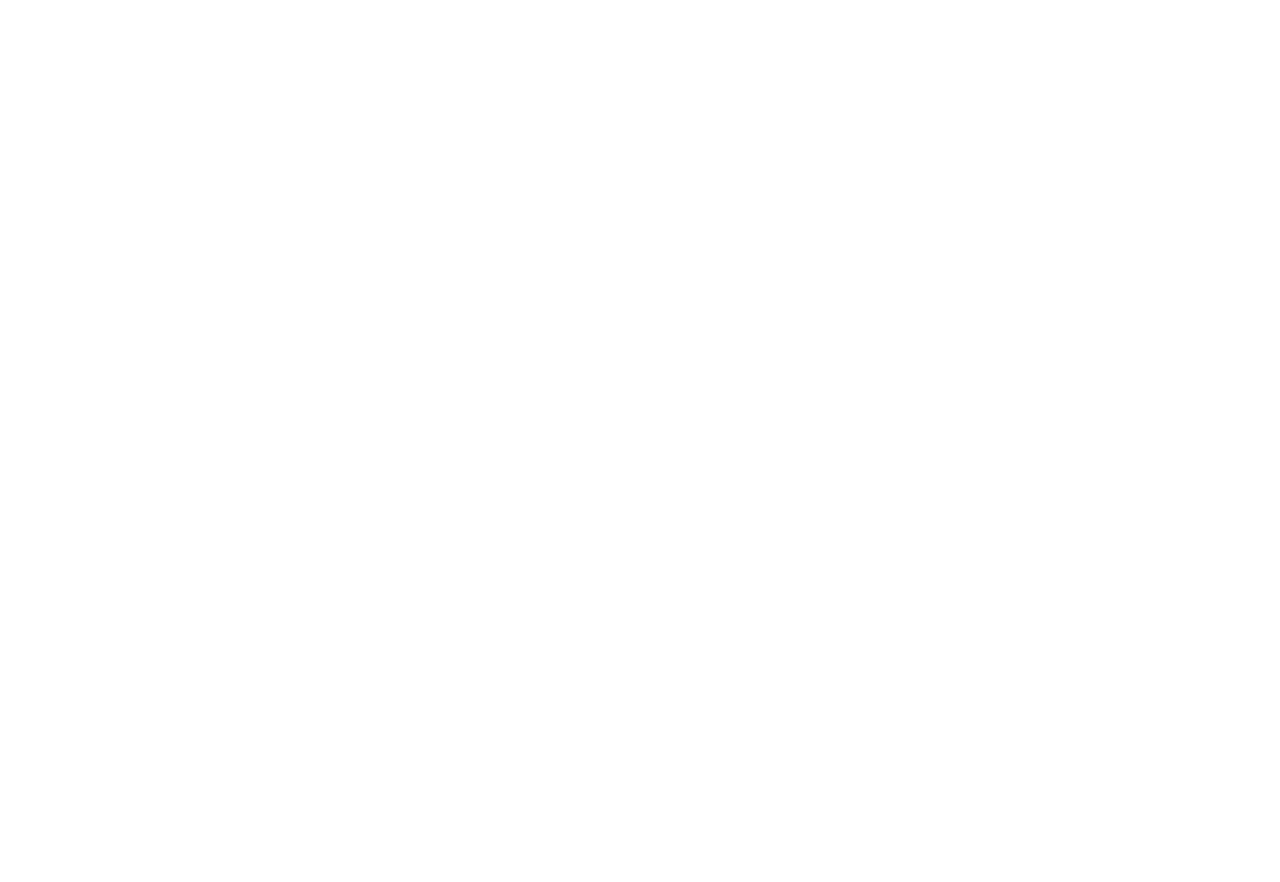
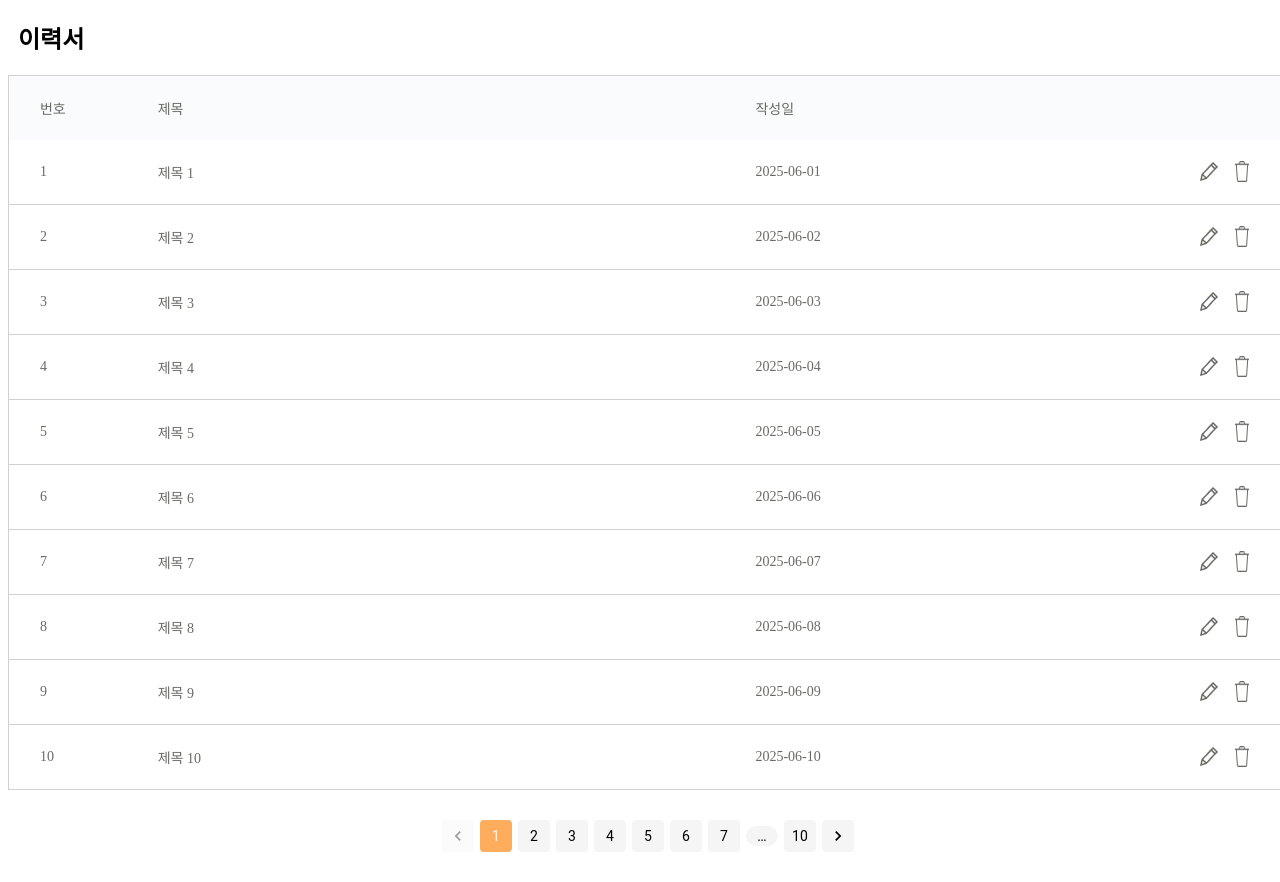
Before and after one commit to mingging27/125, a React (Create React App) app in the folder app-125/: page / in a window 1280 px wide. Before the commit the page ends 800 px from the top, so only its background shows below. Built offline with nearby package versions, Linux system fonts and the light colour scheme; the HTML template or start-up script is replaced by a standard one.

Commit message:
목록 pagination 추가

```diff
--- a/app-125/package.json
+++ b/app-125/package.json
@@ -3,6 +3,9 @@
   "version": "0.1.0",
   "private": true,
   "dependencies": {
+    "@emotion/react": "^11.14.0",
+    "@emotion/styled": "^11.14.0",
+    "@mui/material": "^7.1.2",
     "@testing-library/dom": "^10.4.0",
     "@testing-library/jest-dom": "^6.6.3",
     "@testing-library/react": "^16.3.0",
--- a/app-125/src/App.js
+++ b/app-125/src/App.js
@@ -1,10 +1,12 @@
 import React from 'react';
+import List from './components/list/List';
 
 
 function App() {
 
   return (
     <div className="App">
+      <List type={"이력서"}/>
     </div>
   );
 }
--- a/app-125/src/components/list/List.jsx
+++ b/app-125/src/components/list/List.jsx
@@ -1,18 +1,29 @@
 import styled from "styled-components";
 import ListContent from "./ListContent";
+import { useEffect, useState } from "react";
+import Pagination from "@mui/material/Pagination"; // ✅ MUI에서 가져오기
+import { createTheme, ThemeProvider } from "@mui/material/styles";
 
 /*
+    실행 전 패키지 설치해주세요!
+    npm install @mui/material @emotion/react @emotion/styled
+
+
     부모 컴포넌트 호출 예시
     <List type={"이력서"}/>
-
-    List 컴포넌트의 type = 이력서 / 지원제도 / 예상 질문 (목록 제목으로 들어가요!)
 */
 
-const ListTitle = styled.h2 `
+const ListTitle = styled.h2`
   color: black;
   font-weight: bold;
   font-size: 24px;
   margin-left: 10px;
+`;
+
+const ListWrap = styled.div`
+  width: 1280px;
+  display: column;
+  justify-content: center;
 `;
 
 const Content = styled.div`
@@ -22,8 +33,8 @@
 const SubTitle = styled.div`
   width: 1280px;
   height: 64px;
-  background-color: #F9FBFC;
-  border: 1px solid #D0D0CE;
+  background-color: #f9fbfc;
+  border: 1px solid #d0d0ce;
   border-bottom: none;
 
   display: flex;
@@ -33,7 +44,7 @@
 
 const Index = styled.p`
   width: 56px;
-  color: #6A6A65;
+  color: #6a6a65;
   font-size: 14px;
 `;
 
@@ -49,10 +60,52 @@
   width: 66px;
 `;
 
-function List({type}) {
+const PaginationWrap = styled.div`
+  display: flex;
+  justify-content: center;
+  margin: 30px 0;
+`;
+
+const theme = createTheme({
+  components: {
+    MuiPaginationItem: {
+      styleOverrides: {
+        root: {
+          color: "black",
+          border: "none",
+          backgroundColor: "#F5F5F5",
+          "&.Mui-selected": {
+            backgroundColor: "#FEAD5C",
+            color: "#fff",
+          },
+        },
+      },
+    },
+  },
+});
+
+function List({ type }) {
+  const [stockList, setStockList] = useState(
+    Array.from({ length: 100 }, (_, i) => i + 1) // 더미 데이터 1~47
+  );
+
+  const [currentPage, setCurrentPage] = useState(1);
+  const itemsPerPage = 10;
+  const lastPage = Math.ceil(stockList.length / itemsPerPage);
+
+  const indexOfLastItem = currentPage * itemsPerPage;
+  const indexOfFirstItem = indexOfLastItem - itemsPerPage;
+
+  const currentList = stockList.slice(indexOfFirstItem, indexOfLastItem);
+
+  const handlePageChange = (event, value) => {
+    setCurrentPage(value);
+  };
+
   return (
     <>
       <ListTitle>{type}</ListTitle>
+      <ListWrap>
       <Content>
         <SubTitle>
           <Index>번호</Index>
@@ -60,11 +113,35 @@
           <Date>작성일</Date>
           <BtnDiv></BtnDiv>
         </SubTitle>
-            <ListContent type={type=="이력서"? "resume" : "default"} index={1} title={1} date={1}/>
+
+        {currentList.map((item, idx) => (
+          <ListContent
+            key={idx}
+            type={type === "이력서" ? "resume" : "default"}
+            index={indexOfFirstItem + idx + 1}
+            title={`제목 ${indexOfFirstItem + idx + 1}`}
+            date={`2025-06-${(indexOfFirstItem + idx + 1)
+              .toString()
+              .padStart(2, "0")}`}
+          />
+        ))}
       </Content>
+      <PaginationWrap>
+        <ThemeProvider theme={theme}>
+        <Pagination
+          page={currentPage}
+          count={lastPage}
+          shape={"rounded"}
+          onChange={handlePageChange}
+          siblingCount={2} // 현재 페이지 좌우 몇 개 보여줄지
+          boundaryCount={1} // 처음과 끝 몇 개 보여줄지
 
+        />
+      </ThemeProvider>
+      </PaginationWrap>
+      </ListWrap>
     </>
   );
-};
+}
 
 export default List;
```
Also changed, not shown: 1 other file (tests, documents, lock files or other folders). Lines whose indentation alone changed are shown as unchanged.
